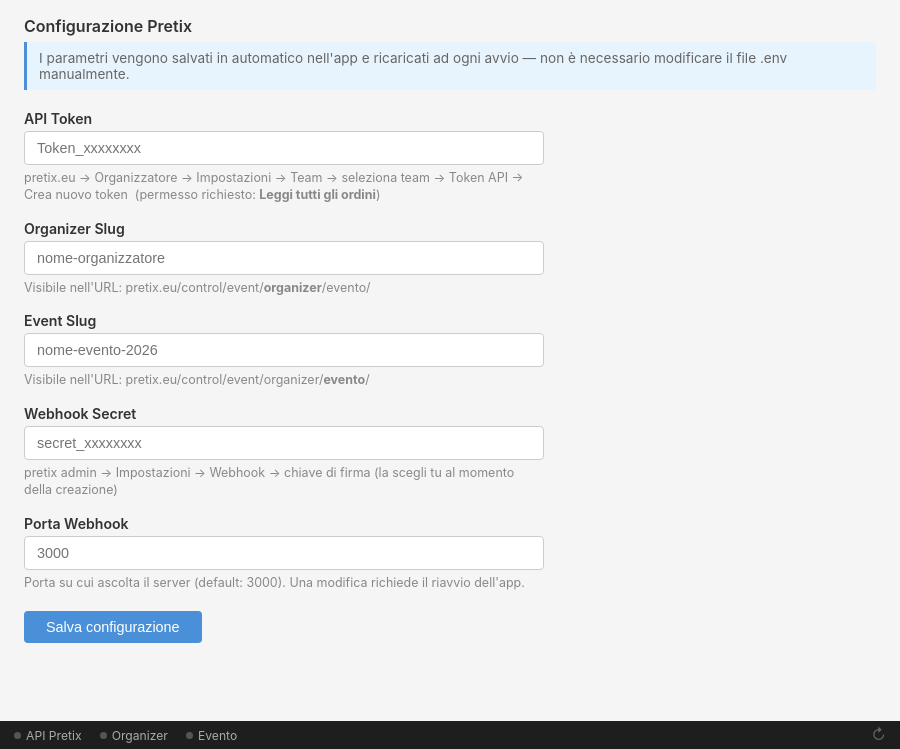
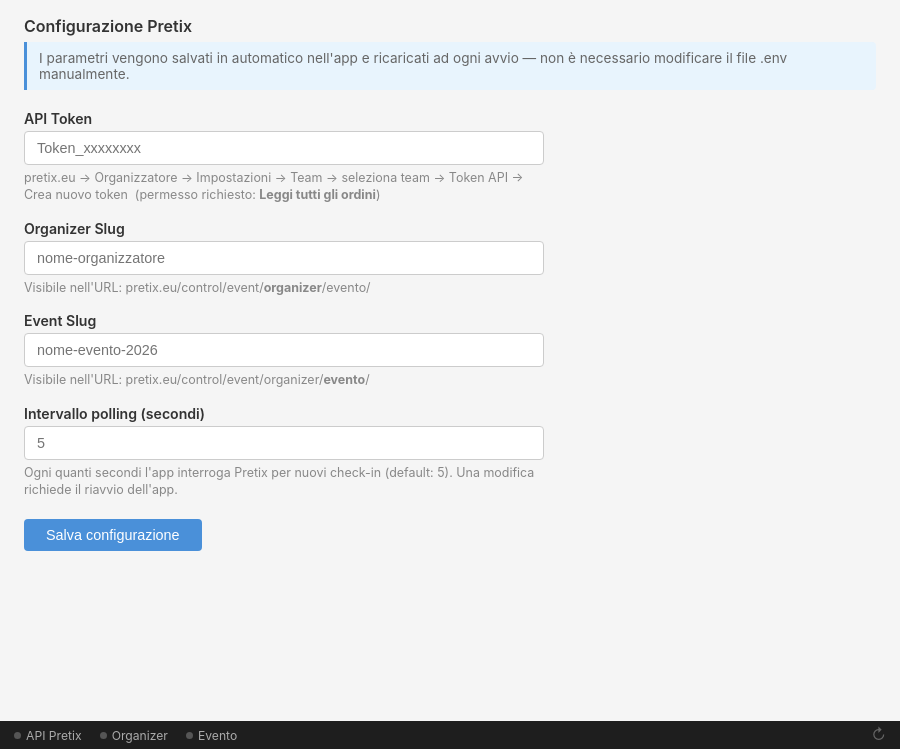
Before and after one commit to lwullschleger/PretixPrint, an Electron app: page renderer/index.html in a window 900 px wide. Both pictures are taken after a click on the button "Configurazione". Shown: the part 51-800 px from the top of the page. Drawn offline with Linux system fonts and the light colour scheme; no server answers.

Commit message:
feat: aggiorna UI - sostituisci campi webhook con intervallo polling
Rimossi i campi "Webhook Secret" e "Porta Webhook" dalla scheda
Configurazione, sostituiti con il campo "Intervallo polling (secondi)".

```diff
--- a/renderer/index.html
+++ b/renderer/index.html
@@ -72,15 +72,9 @@
         </div>
 
         <div class="form-group">
-          <label>Webhook Secret</label>
-          <input type="password" id="cfg-PRETIX_WEBHOOK_SECRET" autocomplete="off" placeholder="secret_xxxxxxxx">
-          <small>pretix admin → Impostazioni → Webhook → chiave di firma (la scegli tu al momento della creazione)</small>
-        </div>
-
-        <div class="form-group">
-          <label>Porta Webhook</label>
-          <input type="number" id="cfg-WEBHOOK_PORT" placeholder="3000" min="1024" max="65535">
-          <small>Porta su cui ascolta il server (default: 3000). Una modifica richiede il riavvio dell'app.</small>
+          <label>Intervallo polling (secondi)</label>
+          <input type="number" id="cfg-POLL_INTERVAL" placeholder="5" min="1" max="60">
+          <small>Ogni quanti secondi l'app interroga Pretix per nuovi check-in (default: 5). Una modifica richiede il riavvio dell'app.</small>
         </div>
 
         <div class="form-actions">
--- a/renderer/renderer.js
+++ b/renderer/renderer.js
@@ -1,4 +1,4 @@
-const CONFIG_KEYS = ['PRETIX_API_TOKEN', 'PRETIX_WEBHOOK_SECRET', 'PRETIX_ORGANIZER', 'PRETIX_EVENT', 'WEBHOOK_PORT'];
+const CONFIG_KEYS = ['PRETIX_API_TOKEN', 'PRETIX_ORGANIZER', 'PRETIX_EVENT', 'POLL_INTERVAL'];
 
 async function init() {
 
```
